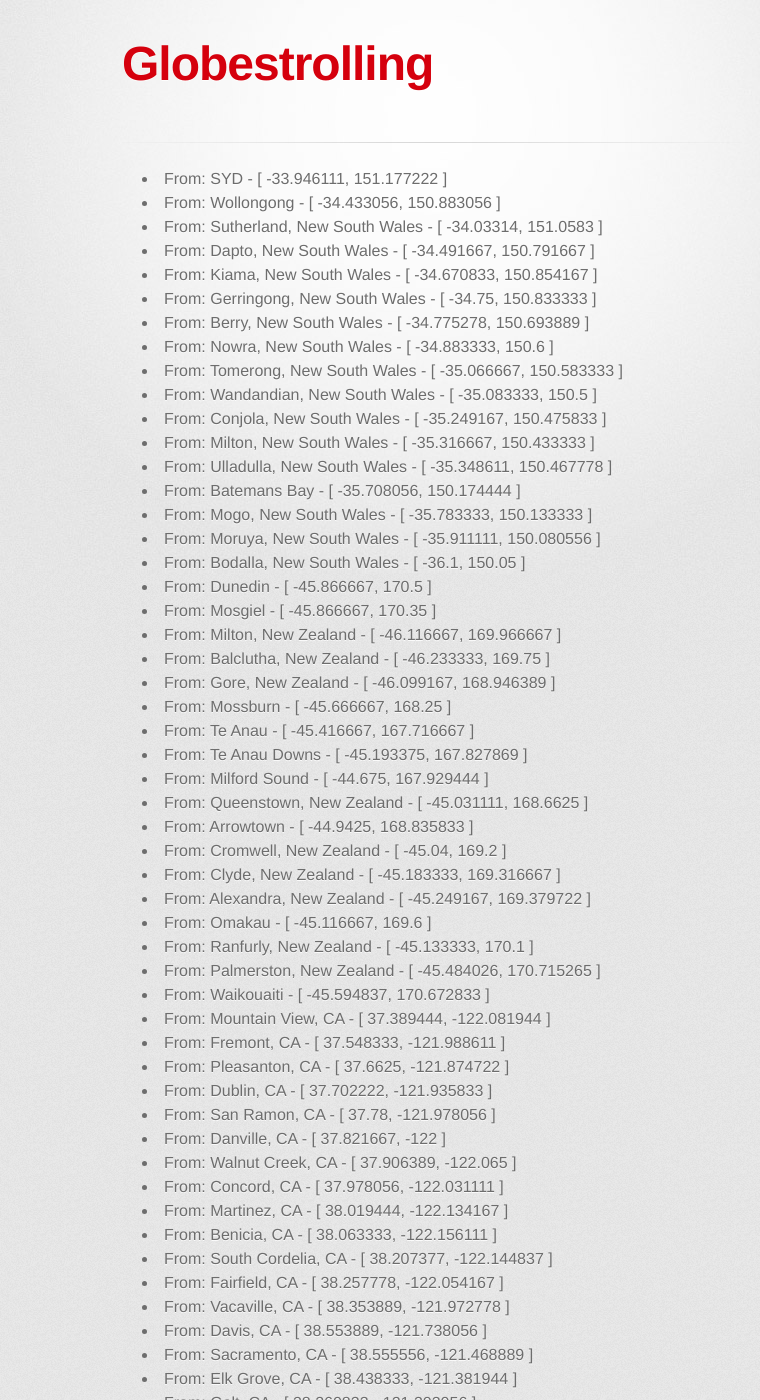
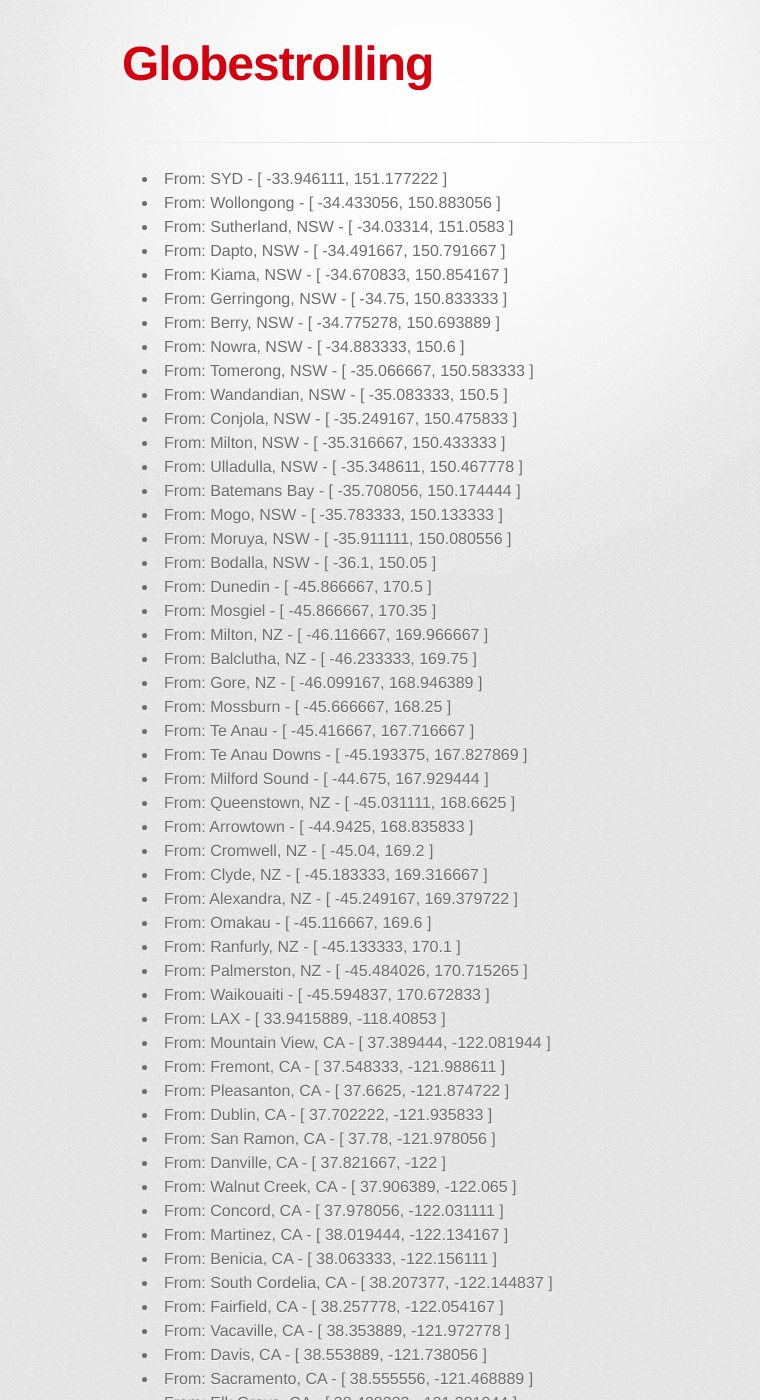
Before and after one commit to tmtmtmtm/globestrolling, a Jekyll site: the page built from locations.html, in a window 1280 px wide and 1400 px high. Shown: the whole window, without its empty margins (208-968 px from the left). Built offline with Jekyll 4.4.1, drawn with Linux system fonts in a browser that asks for light colours; some web fonts are replaced; Markdown is read by kramdown in place of the engine named in the settings; some of the changed text lies outside the part shown.

Commit message:
Shorten names in AU & NZ

```diff
--- a/_data/locations.yaml
+++ b/_data/locations.yaml
@@ -1,41 +1,42 @@
 [
   { "place": "SYD", "region": "AU-NSW", "coordinates": { "lat": "-33.946111", "lon": "151.177222" } },
   { "place": "Wollongong", "region": "AU-NSW", "coordinates": { "lat": "-34.433056", "lon": "150.883056" } },
-  { "place": "Sutherland, New South Wales", "region": "AU-NSW", "coordinates": { "lat": "-34.03314", "lon": "151.0583" } },
-  { "place": "Dapto, New South Wales", "region": "AU-NSW", "coordinates": { "lat": "-34.491667", "lon": "150.791667" } },
-  { "place": "Kiama, New South Wales", "region": "AU-NSW", "coordinates": { "lat": "-34.670833", "lon": "150.854167" } },
-  { "place": "Gerringong, New South Wales", "region": "AU-NSW", "coordinates": { "lat": "-34.75", "lon": "150.833333" } },
-  { "place": "Berry, New South Wales", "region": "AU-NSW", "coordinates": { "lat": "-34.775278", "lon": "150.693889" } },
-  { "place": "Nowra, New South Wales", "region": "AU-NSW", "coordinates": { "lat": "-34.883333", "lon": "150.6" } },
-  { "place": "Tomerong, New South Wales", "region": "AU-NSW", "coordinates": { "lat": "-35.066667", "lon": "150.583333" } },
-  { "place": "Wandandian, New South Wales", "region": "AU-NSW", "coordinates": { "lat": "-35.083333", "lon": "150.5" } },
-  { "place": "Conjola, New South Wales", "region": "AU-NSW", "coordinates": { "lat": "-35.249167", "lon": "150.475833" } },
-  { "place": "Milton, New South Wales", "region": "AU-NSW", "coordinates": { "lat": "-35.316667", "lon": "150.433333" } },
-  { "place": "Ulladulla, New South Wales", "region": "AU-NSW", "coordinates": { "lat": "-35.348611", "lon": "150.467778" } },
+  { "place": "Sutherland, NSW", "region": "AU-NSW", "coordinates": { "lat": "-34.03314", "lon": "151.0583" } },
+  { "place": "Dapto, NSW", "region": "AU-NSW", "coordinates": { "lat": "-34.491667", "lon": "150.791667" } },
+  { "place": "Kiama, NSW", "region": "AU-NSW", "coordinates": { "lat": "-34.670833", "lon": "150.854167" } },
+  { "place": "Gerringong, NSW", "region": "AU-NSW", "coordinates": { "lat": "-34.75", "lon": "150.833333" } },
+  { "place": "Berry, NSW", "region": "AU-NSW", "coordinates": { "lat": "-34.775278", "lon": "150.693889" } },
+  { "place": "Nowra, NSW", "region": "AU-NSW", "coordinates": { "lat": "-34.883333", "lon": "150.6" } },
+  { "place": "Tomerong, NSW", "region": "AU-NSW", "coordinates": { "lat": "-35.066667", "lon": "150.583333" } },
+  { "place": "Wandandian, NSW", "region": "AU-NSW", "coordinates": { "lat": "-35.083333", "lon": "150.5" } },
+  { "place": "Conjola, NSW", "region": "AU-NSW", "coordinates": { "lat": "-35.249167", "lon": "150.475833" } },
+  { "place": "Milton, NSW", "region": "AU-NSW", "coordinates": { "lat": "-35.316667", "lon": "150.433333" } },
+  { "place": "Ulladulla, NSW", "region": "AU-NSW", "coordinates": { "lat": "-35.348611", "lon": "150.467778" } },
   { "place": "Batemans Bay", "region": "AU-NSW", "coordinates": {"lat": "-35.708056", "lon": "150.174444" } },
-  { "place": "Mogo, New South Wales", "region": "AU-NSW", "coordinates": {"lat": "-35.783333", "lon": "150.133333" } },
-  { "place": "Moruya, New South Wales", "region": "AU-NSW", "coordinates": { "lat": "-35.911111", "lon": "150.080556" } },
-  { "place": "Bodalla, New South Wales", "region": "AU-NSW", "coordinates": {"lat": "-36.1", "lon": "150.05" } },
+  { "place": "Mogo, NSW", "region": "AU-NSW", "coordinates": {"lat": "-35.783333", "lon": "150.133333" } },
+  { "place": "Moruya, NSW", "region": "AU-NSW", "coordinates": { "lat": "-35.911111", "lon": "150.080556" } },
+  { "place": "Bodalla, NSW", "region": "AU-NSW", "coordinates": {"lat": "-36.1", "lon": "150.05" } },
 
   { "place": "Dunedin", "region": "NZ-OTA", "coordinates": { "lat": "-45.866667", "lon": "170.5" } },
   { "place": "Mosgiel", "region": "NZ-OTA", "coordinates": { "lat": "-45.866667", "lon": "170.35" } },
-  { "place": "Milton, New Zealand", "region": "NZ-OTA", "coordinates": { "lat": "-46.116667", "lon": "169.966667" } },
-  { "place": "Balclutha, New Zealand", "region": "NZ-OTA", "coordinates": { "lat": "-46.233333", "lon": "169.75" } },
-  { "place": "Gore, New Zealand", "region": "NZ-STL", "coordinates": { "lat": "-46.099167", "lon": "168.946389" } },
+  { "place": "Milton, NZ", "region": "NZ-OTA", "coordinates": { "lat": "-46.116667", "lon": "169.966667" } },
+  { "place": "Balclutha, NZ", "region": "NZ-OTA", "coordinates": { "lat": "-46.233333", "lon": "169.75" } },
+  { "place": "Gore, NZ", "region": "NZ-STL", "coordinates": { "lat": "-46.099167", "lon": "168.946389" } },
   { "place": "Mossburn", "region": "NZ-STL", "coordinates": { "lat": "-45.666667", "lon": "168.25" } },
   { "place": "Te Anau", "region": "NZ-STL", "coordinates": { "lat": "-45.416667", "lon": "167.716667" } },
   { "place": "Te Anau Downs", "region": "NZ-STL", "coordinates": { "lat": "-45.193375", "lon": "167.827869" } },
   { "place": "Milford Sound", "region": "NZ-STL", "coordinates": { "lat": "-44.675", "lon": "167.929444" } },
-  { "place": "Queenstown, New Zealand", "region": "NZ-OTA", "coordinates": { "lat": "-45.031111", "lon": "168.6625" } },
+  { "place": "Queenstown, NZ", "region": "NZ-OTA", "coordinates": { "lat": "-45.031111", "lon": "168.6625" } },
   { "place": "Arrowtown", "region": "NZ-OTA", "coordinates": { "lat": "-44.9425", "lon": "168.835833" } },
-  { "place": "Cromwell, New Zealand", "region": "NZ-OTA", "coordinates": { "lat": "-45.04", "lon": "169.2" } },
-  { "place": "Clyde, New Zealand", "region": "NZ-OTA", "coordinates": { "lat": "-45.183333", "lon": "169.316667" } },
-  { "place": "Alexandra, New Zealand", "region": "NZ-OTA", "coordinates": { "lat": "-45.249167", "lon": "169.379722" } },
+  { "place": "Cromwell, NZ", "region": "NZ-OTA", "coordinates": { "lat": "-45.04", "lon": "169.2" } },
+  { "place": "Clyde, NZ", "region": "NZ-OTA", "coordinates": { "lat": "-45.183333", "lon": "169.316667" } },
+  { "place": "Alexandra, NZ", "region": "NZ-OTA", "coordinates": { "lat": "-45.249167", "lon": "169.379722" } },
   { "place": "Omakau", "region": "NZ-OTA", "coordinates": { "lat": "-45.116667", "lon": "169.6" } },
-  { "place": "Ranfurly, New Zealand", "region": "NZ-OTA", "coordinates": { "lat": "-45.133333", "lon": "170.1" } },
-  { "place": "Palmerston, New Zealand", "region": "NZ-OTA", "coordinates": { "lat": "-45.484026", "lon": "170.715265" } },
+  { "place": "Ranfurly, NZ", "region": "NZ-OTA", "coordinates": { "lat": "-45.133333", "lon": "170.1" } },
+  { "place": "Palmerston, NZ", "region": "NZ-OTA", "coordinates": { "lat": "-45.484026", "lon": "170.715265" } },
   { "place": "Waikouaiti", "region": "NZ-OTA", "coordinates": { "lat": "-45.594837", "lon": "170.672833" } },
 
+  { "place": "LAX", "region": "US-CA", "coordinates": { "lat": "33.9415889", "lon": "-118.40853" } },
   { "place": "Mountain View, CA", "region": "US-CA", "coordinates": { "lat": "37.389444", "lon": "-122.081944" } },
   { "place": "Fremont, CA", "region": "US-CA", "coordinates": { "lat": "37.548333", "lon": "-121.988611" } },
   { "place": "Pleasanton, CA", "region": "US-CA", "coordinates": { "lat": "37.6625", "lon": "-121.874722" } },
@@ -134,7 +135,6 @@
   { "place": "Culver City, CA", "region": "US-CA", "coordinates": { "lat": "34.0211224", "lon": "-118.3964665" } },
   { "place": "Inglewood, CA", "region": "US-CA", "coordinates": { "lat": "33.9616801", "lon": "-118.3531311" } },
   { "place": "Bear Creek Redwoods", "region": "US-CA", "coordinates": { "lat": "37.1803174", "lon": "-122.0041718" } },
-  { "place": "LAX", "region": "US-CA", "coordinates": { "lat": "33.9415889", "lon": "-118.40853" } },
 
   { "place": "APW", "region": "WS-Upolu", "coordinates": { "lat": "-13.83045", "lon": "-172.0081099" } },
   { "place": "Apia", "region": "WS-Upolu", "coordinates": { "lat": "-13.8333333", "lon": "-171.75" } },
```
Also changed, not shown: _posts/2008-01-12-Fiordland.md (+9 -9 lines), _posts/2008-02-11-Round_Australia_1.md (+14 -14 lines).
